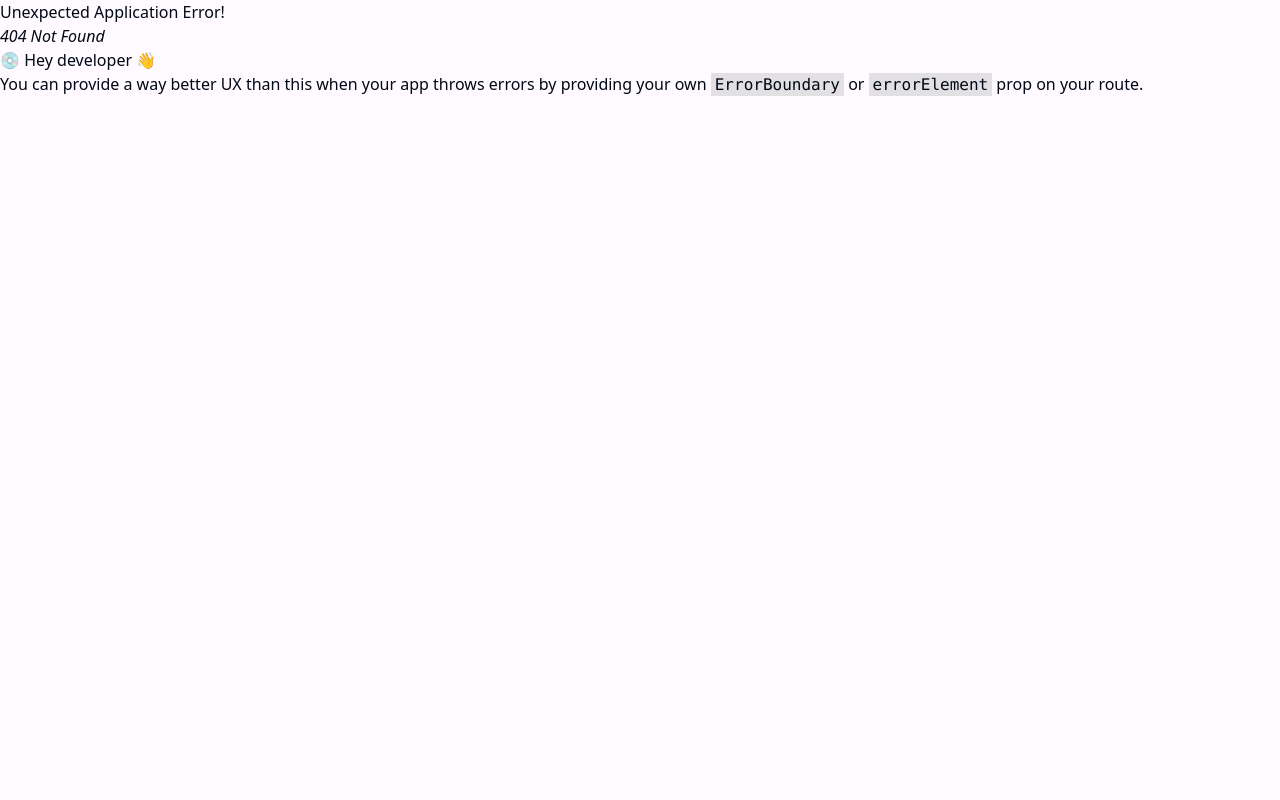
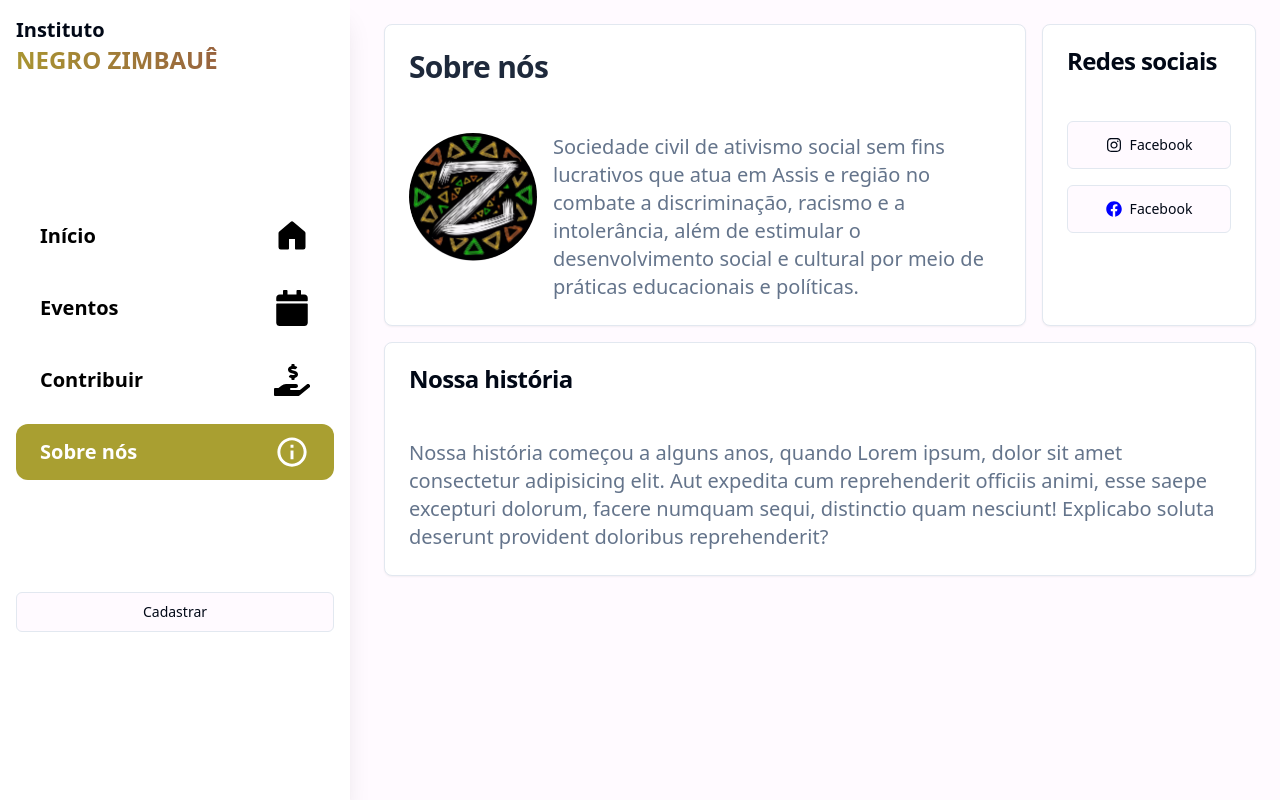
Before and after one commit to FelipeCosta401/FRONTEND-Zimbaue, a React (Vite) app: page /sobre-nos in a window 1280 px wide. Before the commit this address had no page. Built offline with nearby package versions, Linux system fonts and the light colour scheme.

Commit message:
feat: add about us page

```diff
--- a/package.json
+++ b/package.json
@@ -12,6 +12,7 @@
   "dependencies": {
     "@hookform/resolvers": "^3.9.1",
     "@radix-ui/react-accordion": "^1.2.1",
+    "@radix-ui/react-avatar": "^1.1.1",
     "@radix-ui/react-label": "^2.1.0",
     "@radix-ui/react-scroll-area": "^1.2.0",
     "@radix-ui/react-separator": "^1.1.0",
--- a/src/components/Navigation/sidebar/Sidebar.tsx
+++ b/src/components/Navigation/sidebar/Sidebar.tsx
@@ -9,6 +9,7 @@ import { IoMdInformationCircleOutline } from "react-icons/io";
 
 const Sidebar = () => {
   const { pathname } = useLocation();
+
   return (
     <div className="h-screen w-[350px] fixed hidden left-0 shadow-xl p-4 bg-white lg:flex flex-col justify-between">
       <section className="h-1/4">
@@ -39,7 +40,8 @@ const Sidebar = () => {
         <MenuItem
           text="Sobre nós"
           icon={IoMdInformationCircleOutline}
-          linkTo="#"
+          linkTo="/sobre-nos"
+          focus={pathname === "/sobre-nos"}
         />
       </main>
       <footer className="h-1/4">
--- a/src/components/Navigation/sidebar/UserSection.tsx
+++ b/src/components/Navigation/sidebar/UserSection.tsx
@@ -31,7 +31,7 @@ const UserSection = () => {
     <>
       {user && user.name !== "" ? (
         <div className="w-full h-full space-y-2">
-          <section className="h-1/4 p-2 justify-between flex items-center border rounded-lg hover:bg-background hover:cursor-pointer">
+          <section className="h-1/3 p-2 justify-between flex items-center border rounded-lg hover:bg-background hover:cursor-pointer">
             <span className="flex gap-2 items-center">
               <FaUser size={45} />
               <h2>{user.name}</h2>
--- /dev/null
+++ b/src/components/ui/avatar.tsx
@@ -0,0 +1,48 @@
+import * as React from "react"
+import * as AvatarPrimitive from "@radix-ui/react-avatar"
+
+import { cn } from "@/lib/utils"
+
+const Avatar = React.forwardRef<
+  React.ElementRef<typeof AvatarPrimitive.Root>,
+  React.ComponentPropsWithoutRef<typeof AvatarPrimitive.Root>
+>(({ className, ...props }, ref) => (
+  <AvatarPrimitive.Root
+    ref={ref}
+    className={cn(
+      "relative flex h-10 w-10 shrink-0 overflow-hidden rounded-full",
+      className
+    )}
+    {...props}
+  />
+))
+Avatar.displayName = AvatarPrimitive.Root.displayName
+
+const AvatarImage = React.forwardRef<
+  React.ElementRef<typeof AvatarPrimitive.Image>,
+  React.ComponentPropsWithoutRef<typeof AvatarPrimitive.Image>
+>(({ className, ...props }, ref) => (
+  <AvatarPrimitive.Image
+    ref={ref}
+    className={cn("aspect-square h-full w-full", className)}
+    {...props}
+  />
+))
+AvatarImage.displayName = AvatarPrimitive.Image.displayName
+
+const AvatarFallback = React.forwardRef<
+  React.ElementRef<typeof AvatarPrimitive.Fallback>,
+  React.ComponentPropsWithoutRef<typeof AvatarPrimitive.Fallback>
+>(({ className, ...props }, ref) => (
+  <AvatarPrimitive.Fallback
+    ref={ref}
+    className={cn(
+      "flex h-full w-full items-center justify-center rounded-full bg-muted",
+      className
+    )}
+    {...props}
+  />
+))
+AvatarFallback.displayName = AvatarPrimitive.Fallback.displayName
+
+export { Avatar, AvatarImage, AvatarFallback }
--- /dev/null
+++ b/src/pages/About/About.tsx
@@ -0,0 +1,83 @@
+import { Avatar, AvatarImage } from "@/components/ui/avatar";
+import {
+  Card,
+  CardContent,
+  CardDescription,
+  CardHeader,
+  CardTitle,
+} from "@/components/ui/card";
+import { Button } from "@/components/ui/button";
+
+import zimbaueProfile from "../../Assets/profile.png";
+
+import { FaFacebook, FaInstagram } from "react-icons/fa";
+
+const About = () => {
+  return (
+    <>
+      <div className="space-y-4">
+        <section className="flex gap-4">
+          <Card className="w-3/4">
+            <CardHeader className="">
+              <CardTitle className="text-slate-800 font-bold text-3xl">
+                Sobre nós
+              </CardTitle>
+            </CardHeader>
+            <CardContent className="flex gap-4">
+              <Avatar className="w-32 h-32">
+                <AvatarImage src={zimbaueProfile} />
+              </Avatar>
+              <CardDescription className="text-xl">
+                Sociedade civil de ativismo social sem fins lucrativos que atua
+                em Assis e região no combate a discriminação, racismo e a
+                intolerância, além de estimular o desenvolvimento social e
+                cultural por meio de práticas educacionais e políticas.
+              </CardDescription>
+            </CardContent>
+          </Card>
+          <Card className="w-1/4">
+            <CardHeader>
+              <CardTitle>Redes sociais</CardTitle>
+            </CardHeader>
+            <CardContent className="space-y-4">
+              <Button
+                type="button"
+                className="w-full h-12 flex items-center justify-center"
+                variant={"outline"}
+              >
+                <FaInstagram />
+                Facebook
+              </Button>
+              <Button
+                type="button"
+                className="w-full h-12 flex items-center justify-center"
+                variant={"outline"}
+              >
+                <FaFacebook color="blue" />
+                Facebook
+              </Button>
+            </CardContent>
+          </Card>
+        </section>
+        <section>
+          <Card>
+            <CardHeader>
+              <CardTitle>Nossa história</CardTitle>
+            </CardHeader>
+            <CardContent>
+              <CardDescription className="text-xl">
+                Nossa história começou a alguns anos, quando Lorem ipsum, dolor
+                sit amet consectetur adipisicing elit. Aut expedita cum
+                reprehenderit officiis animi, esse saepe excepturi dolorum,
+                facere numquam sequi, distinctio quam nesciunt! Explicabo soluta
+                deserunt provident doloribus reprehenderit?
+              </CardDescription>
+            </CardContent>
+          </Card>
+        </section>
+      </div>
+    </>
+  );
+};
+
+export default About;
```
Also changed, not shown: src/main.tsx (+8 -3 lines), src/Assets/profile.png (added), 1 other file (tests, documents, lock files or other folders).
